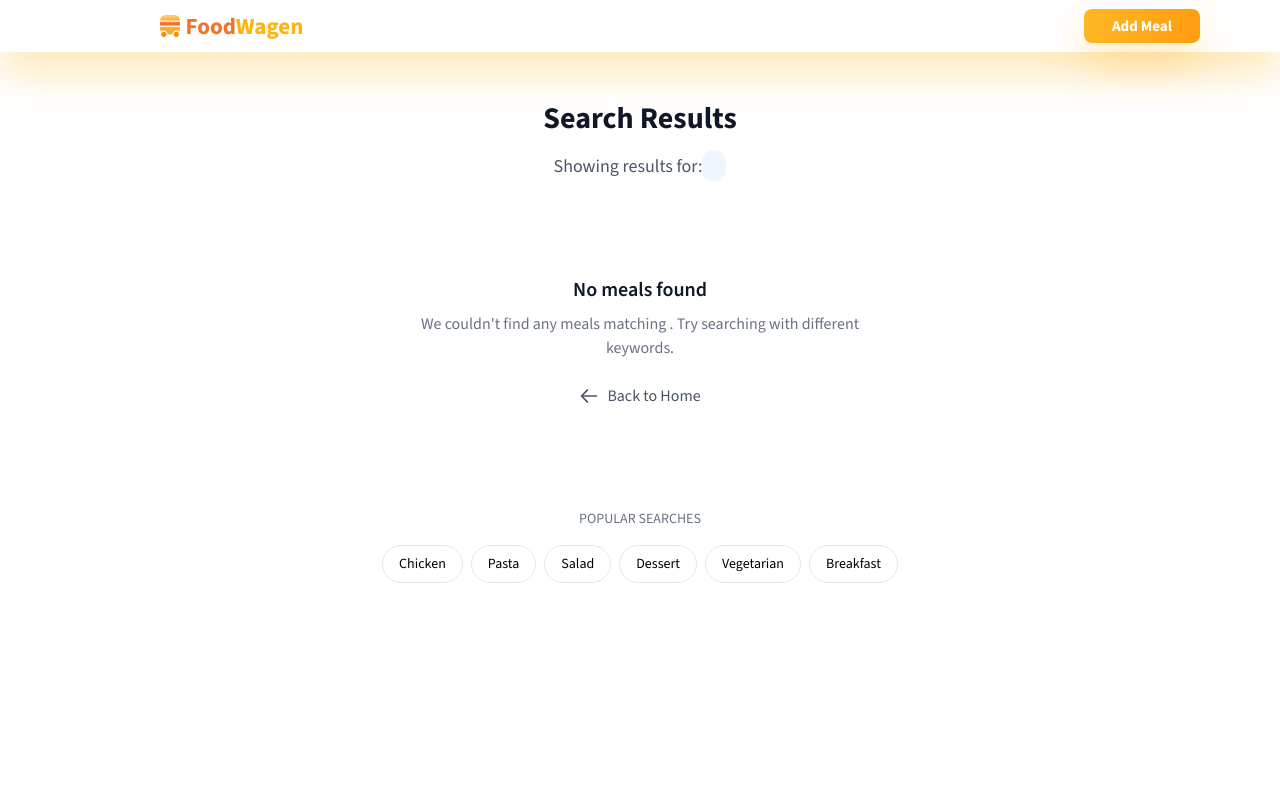
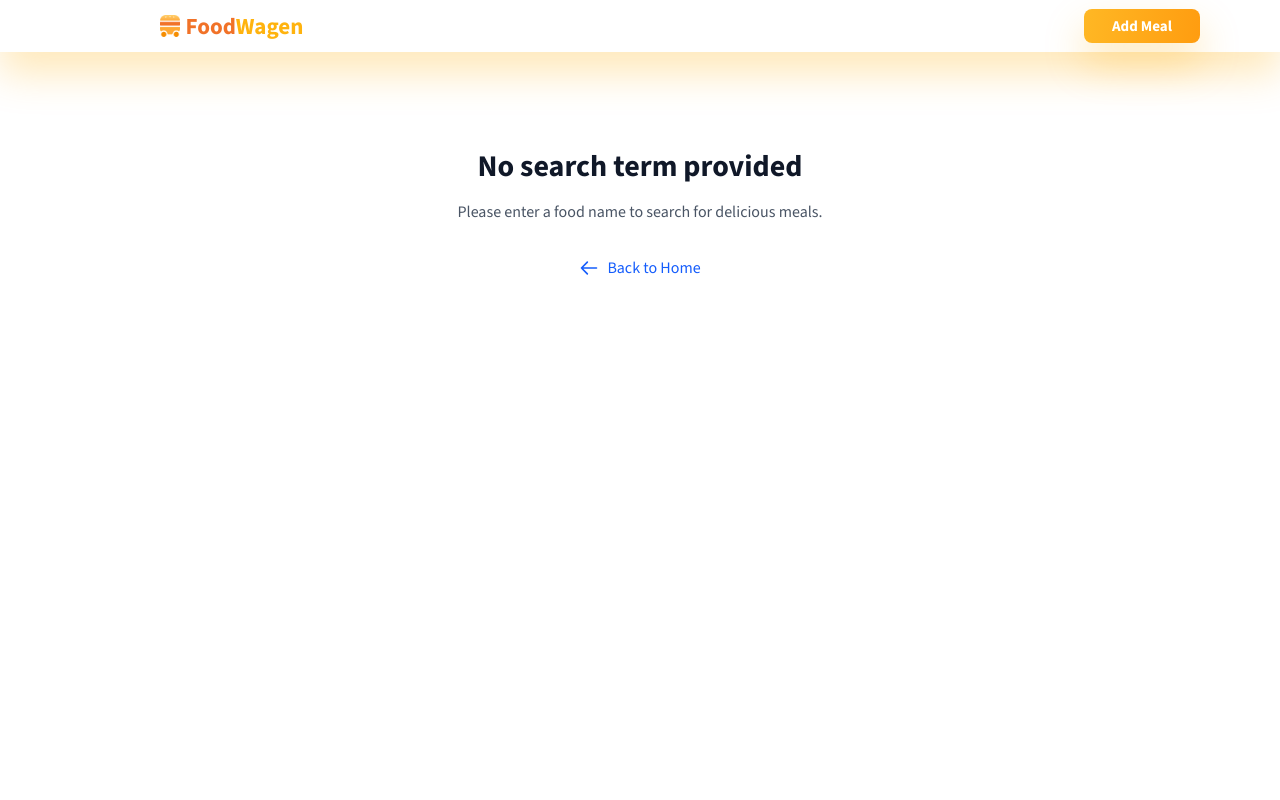
Before and after one commit to mickeybegashaw/food-wagen, a Next.js app: page /search in a window 1280 px wide. Shown: the top 800 px of the page. Built offline with nearby package versions, Linux system fonts and the light colour scheme.

Commit message:
fix bug on search page

```diff
--- a/app/search/page.tsx
+++ b/app/search/page.tsx
@@ -1,20 +1,59 @@
 "use client";
+export const dynamic = "force-dynamic";
+
+
 import { useSearchParams } from "next/navigation";
 import { useSearchFoods } from "@/lib/query";
 import MealCard from "@/components/sections/MealCard";
-import { Food } from "@/types";
 import DualRingLoader from "@/components/ui/LoadingComponent";
 import Link from "next/link";
-
-export const dynamic = 'force-dynamic';
+import type { Food } from "@/types";
 
 export default function SearchPage() {
-  const query = useSearchParams().get("name") || "";
-  const { data: foods = [], isLoading } = useSearchFoods(query);
+  const searchParams = useSearchParams();
+  const query = searchParams.get("name")?.trim() || "";
 
+  const {
+    data: foods = [],
+    isLoading,
+    isError,
+  } = useSearchFoods(query);
 
+  // 🧩 Handle empty query (no search term)
+  if (!query) {
+    return (
+      <section className="max-w-7xl mx-auto px-4 sm:px-6 lg:px-8 py-24 min-h-screen text-center">
+        <h1 className="text-3xl font-bold text-gray-900 mb-4">
+          No search term provided
+        </h1>
+        <p className="text-gray-600 mb-8">
+          Please enter a food name to search for delicious meals.
+        </p>
+        <Link
+          href="/"
+          className="inline-flex items-center gap-2 text-blue-600 hover:text-blue-800 transition-colors duration-200"
+        >
+          <svg
+            className="w-5 h-5"
+            fill="none"
+            stroke="currentColor"
+            viewBox="0 0 24 24"
+          >
+            <path
+              strokeLinecap="round"
+              strokeLinejoin="round"
+              strokeWidth={2}
+              d="M10 19l-7-7m0 0l7-7m-7 7h18"
+            />
+          </svg>
+          Back to Home
+        </Link>
+      </section>
+    );
+  }
 
-  if (isLoading)
+  // 🌀 Loading state
+  if (isLoading) {
     return (
       <section className="max-w-7xl mx-auto px-4 sm:px-6 lg:px-8 py-12 min-h-screen">
         <div className="text-center mb-12">
@@ -28,14 +67,18 @@ export default function SearchPage() {
         </div>
       </section>
     );
+  }
 
+
+
+  // 🎯 Main Results Section
   return (
     <section className="max-w-7xl mx-auto px-4 sm:px-6 lg:px-8 py-12 min-h-screen">
-      {/* Header Section */}
+      {/* Header */}
       <div className="text-center mb-12">
-        <div className="inline-flex items-center gap-3 mb-4">
-          <h1 className="text-3xl font-bold text-gray-900">Search Results</h1>
-        </div>
+        <h1 className="text-3xl font-bold text-gray-900 mb-3">
+          Search Results
+        </h1>
 
         <p className="text-lg text-gray-600">
           Showing results for:{" "}
@@ -45,7 +88,7 @@ export default function SearchPage() {
         </p>
       </div>
 
-      {/* Results Grid */}
+      {/* Results */}
       {foods.length === 0 ? (
         <div className="text-center py-12">
           <div className="max-w-md mx-auto">
@@ -53,12 +96,10 @@ export default function SearchPage() {
               No meals found
             </h3>
             <p className="text-gray-500 mb-6">
-              We couldn't find any meals matching{" "}
+              We couldn’t find any meals matching{" "}
               <span className="font-medium text-gray-700">{query}</span>. Try
               searching with different keywords.
             </p>
-
-            <div>
             <Link
               href="/"
               className="inline-flex items-center gap-2 text-gray-600 hover:text-blue-600 transition-colors duration-200 group"
@@ -79,6 +120,25 @@ export default function SearchPage() {
               Back to Home
             </Link>
           </div>
+
+          {/* Suggestions */}
+          <div className="mt-12 text-center">
+            <p className="text-sm font-medium text-gray-500 mb-4">
+              POPULAR SEARCHES
+            </p>
+            <div className="flex flex-wrap justify-center gap-2">
+              {["Chicken", "Pasta", "Salad", "Dessert", "Vegetarian", "Breakfast"].map(
+                (term) => (
+                  <Link
+                    key={term}
+                    href={`/search?name=${encodeURIComponent(term)}`}
+                    className="px-4 py-2 text-sm bg-white border border-gray-200 rounded-full hover:bg-blue-50 hover:text-blue-600 hover:border-blue-200 transition-colors duration-200"
+                  >
+                    {term}
+                  </Link>
+                )
+              )}
+            </div>
           </div>
         </div>
       ) : (
@@ -88,33 +148,6 @@ export default function SearchPage() {
           ))}
         </div>
       )}
-
-      {/* Quick Search Suggestions */}
-      {foods.length === 0 && (
-        <div className="mt-12 text-center">
-          <p className="text-sm font-medium text-gray-500 mb-4">
-            POPULAR SEARCHES
-          </p>
-          <div className="flex flex-wrap justify-center gap-2">
-            {[
-              "Chicken",
-              "Pasta",
-              "Salad",
-              "Dessert",
-              "Vegetarian",
-              "Breakfast",
-            ].map((term) => (
-              <Link
-                key={term}
-                href={`/search?name=${term}`}
-                className="px-4 py-2 text-sm bg-white border border-gray-200 rounded-full hover:bg-blue-50 hover:text-blue-600 hover:border-blue-200 transition-colors duration-200"
-              >
-                {term}
-              </Link>
-            ))}
-          </div>
-        </div>
-      )}
     </section>
   );
 }
```
Lines whose indentation alone changed are shown as unchanged.
